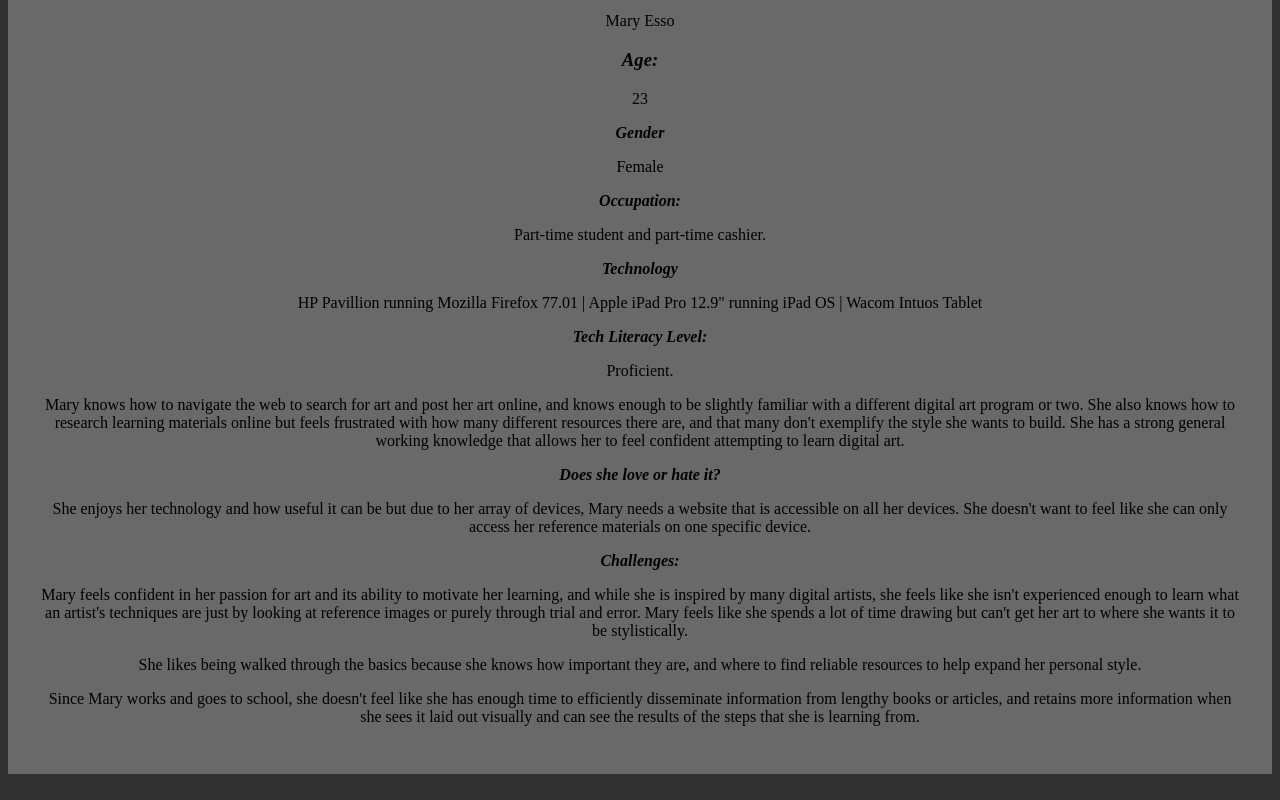
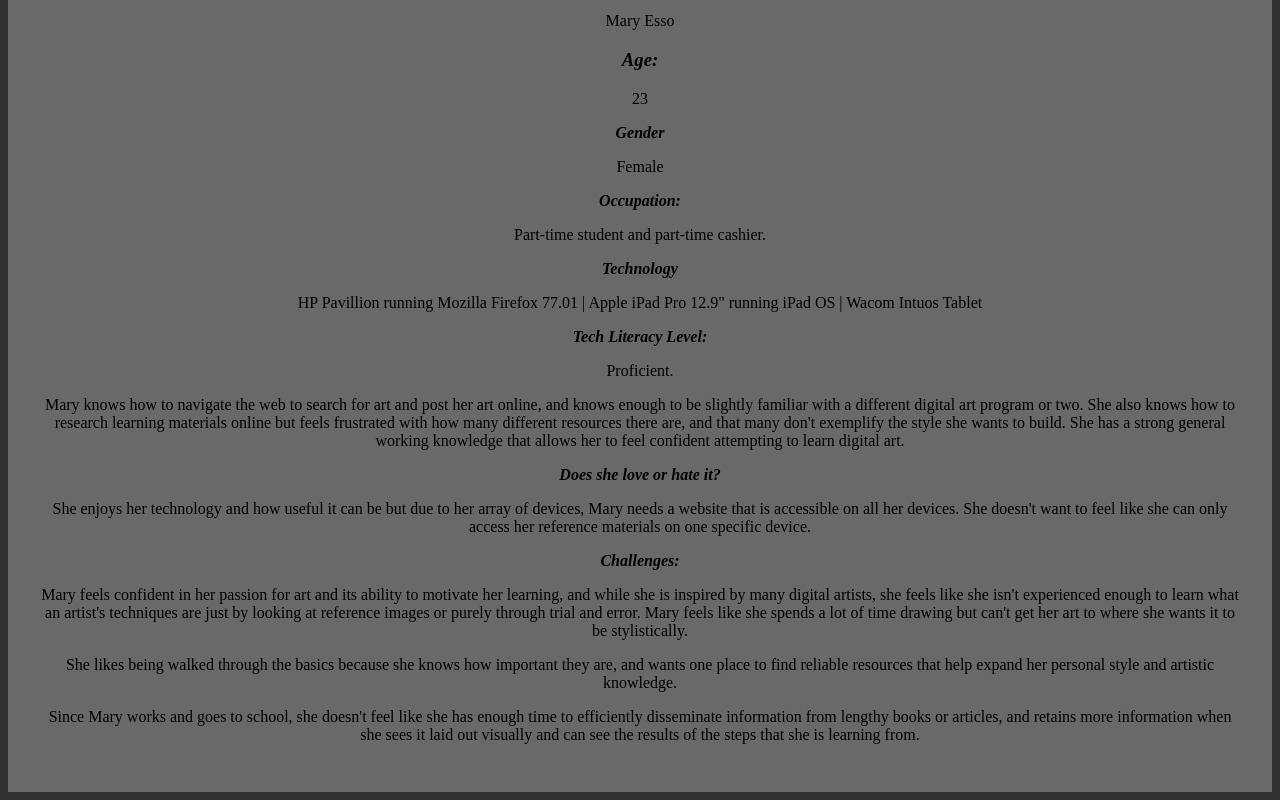
Before and after one commit to Amaez/am-art-site, a plain HTML site: page public_html/documentation/milestone-1.html in a window 1280 px wide. Shown: the part 1223-2023 px from the top of the page. Drawn offline with Linux system fonts and the light colour scheme.

Commit message:
Fixed some wording and punctutation

```diff
--- a/public_html/documentation/milestone-1.html
+++ b/public_html/documentation/milestone-1.html
@@ -65,8 +65,7 @@
                                 <p><em><strong>Challenges:</strong></em></p>
                                 <p>Mary feels confident in her passion for art and its ability to motivate her learning, and while she is inspired by many digital artists, she feels like she isn't experienced enough to learn what an artist's
                                     techniques are just by looking at reference images or purely through trial and error. Mary feels like she spends a lot of time drawing but can't get her art to where she wants it to be stylistically.</p>
-                                <p>She likes being walked through the basics because she knows how important they are,
-                                    and where to find reliable resources to help expand her personal style.</p>
+                                <p>She likes being walked through the basics because she knows how important they are, and wants one place to find reliable resources that help expand her personal style and artistic knowledge.</p>
                                 <p>Since Mary works and goes to school, she doesn't feel like she has enough time to efficiently disseminate information from lengthy books or articles,
                                     and retains more information when she sees it laid out visually and can see the results of the steps that she is learning from.</p>
                     </div>
```
